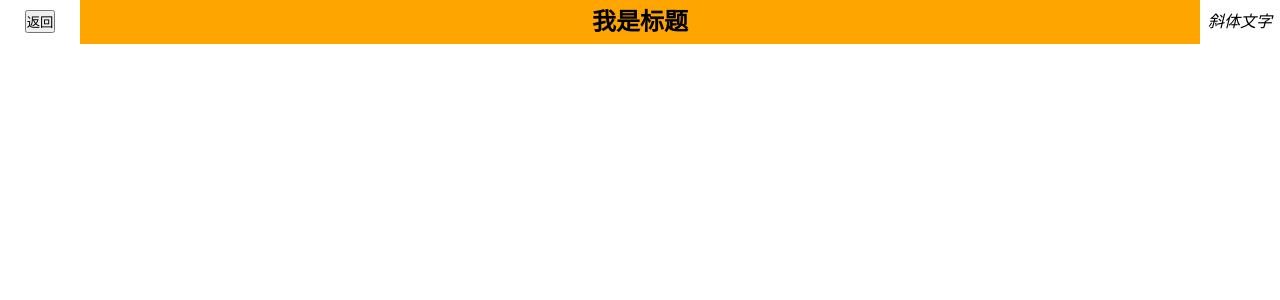
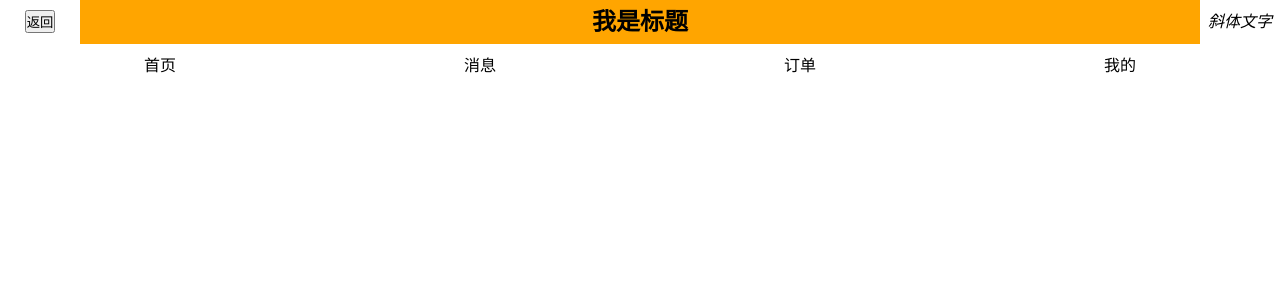
Before and after one commit to hbm1985/TKMWeb, a React (Create React App) app in the folder 08_React/code/03_react_components/: page / in a window 1280 px wide. Shown: the top 300 px of the page. Built offline with nearby package versions, Linux system fonts and the light colour scheme.

Commit message:
React组件化_插槽的实现方案一_props

```diff
--- a/08_React/code/03_react_components/src/07_组件的插槽实现/App.jsx
+++ b/08_React/code/03_react_components/src/07_组件的插槽实现/App.jsx
@@ -18,19 +18,58 @@
   每个组件都可以获取到props.children：它包含组件的开始标签和结束标签之间的内容
  */
 
+/*
+  props实现插槽
+
+  通过children实现的方案虽然可行，但是有一个弊端：通过索引值获取传入的元素很容易出错，不能精准的获取传入的元素
+
+  另外一种方案就是使用props实现：
+    通过具体的属性名，可以让我们在传入和获取时更加的精准
+ */
+
 import React, { Component } from "react"
 import NavBar from "./components/NavBar"
+import TabBar from "./components/TabBar"
 
 export class App extends Component {
   render() {
+    //  构建tabBar的子元素
+    const tabBarItems = [
+      (
+        <div key="home">
+          <span>首页</span>
+        </div>
+      ),
+      (
+        <div key="message">
+          <span>消息</span>
+        </div>
+      ),
+      (
+        <div key="order">
+          <span>订单</span>
+        </div>
+      ),
+      (
+        <div key="mine">
+          <span>我的</span>
+        </div>
+      )
+    ]
+
     return (
       <div>
+        {/* 1.使用children实现插槽 */}
+        {/* 此方式的弊端：单个/多个子元素，children的类型不同，且需要确定子元素的顺序 */}
         <NavBar>
           {/* 子元素作为父组件的props.children */}
           <button>返回</button>
           <h2>我是标题</h2>
           <i>斜体文字</i>
         </NavBar>
+        {/* 2.使用props实现插槽 */}
+        {/* 相比children，props更为灵活 */}
+        <TabBar items={tabBarItems} />
       </div>
     )
   }
--- /dev/null
+++ b/08_React/code/03_react_components/src/07_组件的插槽实现/components/TabBar/index.jsx
@@ -0,0 +1,21 @@
+import React, { Component } from "react"
+import "./style.css"
+
+export class TabBar extends Component {
+  render() {
+    const { items } = this.props
+    console.log(items)
+    return (
+      <div className="tab-bar">
+        {/* 最外层包裹一个div作为子元素的容器 */}
+        {
+          items.map(item => {
+            return <div className="item">{item}</div>
+          })
+        }
+      </div>
+    )
+  }
+}
+
+export default TabBar
--- /dev/null
+++ b/08_React/code/03_react_components/src/07_组件的插槽实现/components/TabBar/style.css
@@ -0,0 +1,10 @@
+.tab-bar {
+  display: flex;
+  height: 44px;
+  text-align: center;
+  line-height: 44px;
+}
+
+.tab-bar .item {
+  flex: 1;
+}
```
